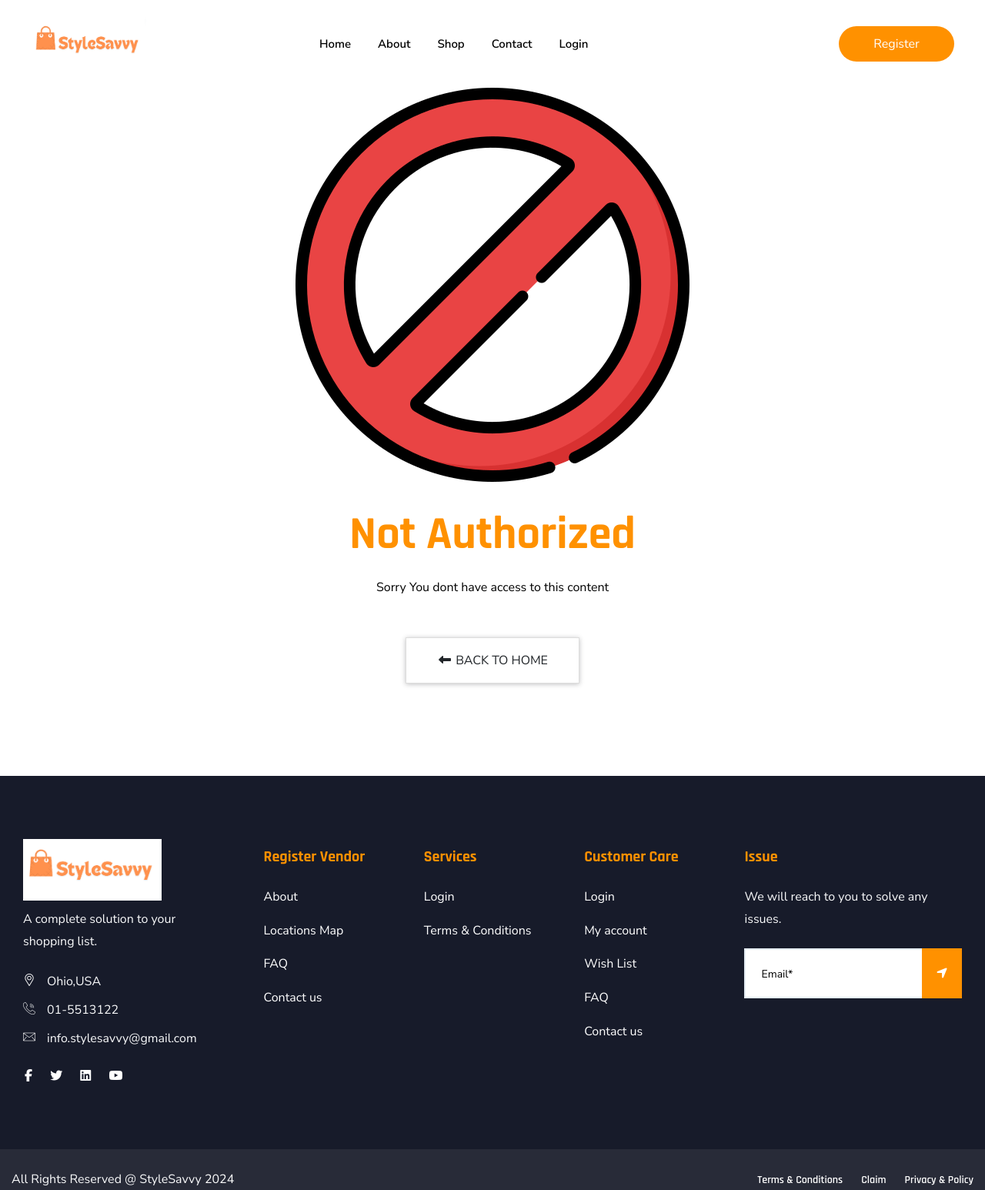
After one commit to Bic-ky/ECOM, a Django app: template templates/403.html in a window 1280 px wide. The commit adds this page. Shown: the whole page at 77% size. Run offline with Django 5.2, Linux system fonts and the light colour scheme; the template is opened without the code that fills it, so the values that code supplies are empty; some libraries are stand-ins or nearby versions; some web fonts are replaced.

Commit message:
cart and change pw issue solved

```diff
--- a/account/views.py
+++ b/account/views.py
@@ -275,7 +275,7 @@ def user_change_password(request):
                 request, 'Your password was successfully updated!')
             logout(request)  # Log out the user
 
-            if request.user.role == 2:
+            if user.role == 2:
                 return redirect('custDashboard')
     else:
         # Pass user=request.user to initialize the form with the user's data
@@ -294,7 +294,7 @@ def vendor_change_password(request):
                 request, 'Your password was successfully updated!')
             logout(request)  # Log out the user
 
-            if request.user.role == 1:
+            if user.role == 1:
                 return redirect('vendorDashboard')
     else:
         # Pass user=request.user to initialize the form with the user's data
--- a/shop/templates/shop/prod_detail.html
+++ b/shop/templates/shop/prod_detail.html
@@ -89,7 +89,7 @@
                                 </div>
                                 <div class="ltn__product-details-menu-2">
                                     <ul>
-                                        {% if user.is_authenticated and user.role == 'CUSTOMER' %}
+                                        {% if user.is_authenticated and user.role == 2 %}
                                         <li>
                                             <a href="#" class="decrease_cart" data-id="{{ prod.id }}" data-url="{% url 'decrease_cart' prod.id %}" style="margin-right: 10px;">
                                                 <img src="{% static 'img/minus.png' %}">
--- /dev/null
+++ b/templates/403.html
@@ -0,0 +1,25 @@
+{% extends 'base.html' %}
+{% block content %}
+{% load static %}
+    <!-- 404 area start -->
+    <div class="ltn__404-area ltn__404-area-1 mb-120">
+        <div class="container">
+            <div class="row">
+                <div class="col-lg-12">
+                    <div class="error-404-inner text-center">
+                        <div class="error-img mb-30">
+                            <img src= {% static 'img/error/403.png' %}  alt="#">
+                        </div>
+                        <h1 class="error-404-title d-none">403</h1>
+                        <h2>Not Authorized</h2>
+                        <p>Sorry You dont have access to this content</p>
+                        <div class="btn-wrapper">
+                            <a href="{% url 'index' %}" class="btn btn-transparent"><i class="fas fa-long-arrow-alt-left"></i> BACK TO HOME</a>
+                        </div>
+                    </div>
+                </div>
+            </div>
+        </div>
+    </div>
+
+    {% endblock content %}
```
Also changed, not shown: templates/404.html (added, +25 -0 lines), account/urls.py (line endings or trailing spaces), e_commerce/views.py (line endings or trailing spaces), 2 other files.
